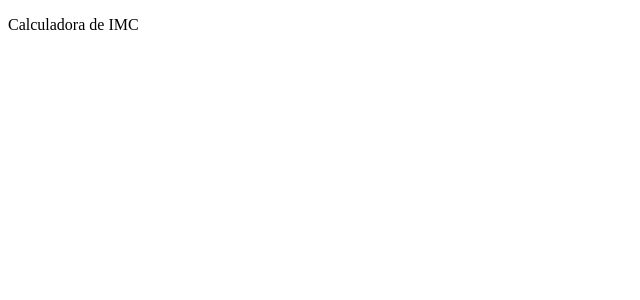
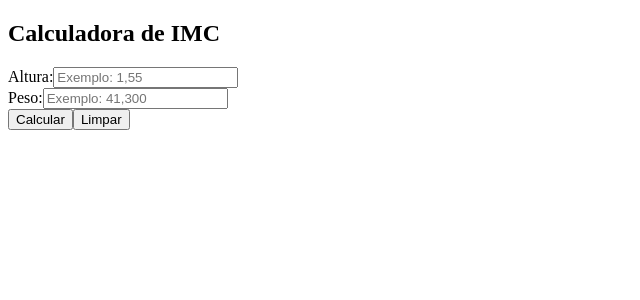
Before and after one commit to mariaclaudiapio/calculadora-imc-reactjs, a React (Vite) app in the folder 35-calculadora-imc-react/: page / in a window 1280 px wide. Shown: the top 300 px of the page, without its empty margins (0-640 px from the left). Built offline with nearby package versions, Linux system fonts and the light colour scheme.

Commit message:
desenvolvendo jsx do componente responsável pela inserção de dados pelo usuário

```diff
--- a/35-calculadora-imc-react/src/App.jsx
+++ b/35-calculadora-imc-react/src/App.jsx
@@ -1,11 +1,13 @@
 import './App.css'
+
+import ImcCalc from './components/ImcCalc'
 
 function App() {
 
 
   return (
-    <div className="App">
-      <p>Calculadora de IMC</p>
+    <div className="container">
+      <ImcCalc />
     </div>
   )
 }
--- /dev/null
+++ b/35-calculadora-imc-react/src/components/ImcCalc.css
@@ -0,0 +1 @@
+/*# sourceMappingURL=ImcCalc.css.map */
--- /dev/null
+++ b/35-calculadora-imc-react/src/components/ImcCalc.jsx
@@ -0,0 +1,35 @@
+import './ImcCalc.css'
+
+const ImcCalc = () => {
+    return (
+        <div id="calc-container">
+            <h2>Calculadora de IMC</h2>
+            <form id="imc-form">
+                <div className="form-inputs">
+                    <div className="form-control">
+                        <label htmlFor="height">Altura:</label>
+                        <input
+                        type="text"
+                        name="height"
+                        id="height"
+                        placeholder="Exemplo: 1,55" />
+                    </div>
+                    <div className="form-control">
+                        <label htmlFor="weight">Peso:</label>
+                        <input
+                        type="text"
+                        name="weight"
+                        id="weight"
+                        placeholder="Exemplo: 41,300" />
+                    </div>
+                </div>
+                <div className="action-control">
+                   <button>Calcular</button>
+                   <button>Limpar</button>
+                </div>
+            </form>
+        </div>
+    )
+}
+
+export default ImcCalc
```
Also changed, not shown: 35-calculadora-imc-react/src/components/ImcCalc.sass (added), 2 other files (tests, documents, lock files or other folders).
